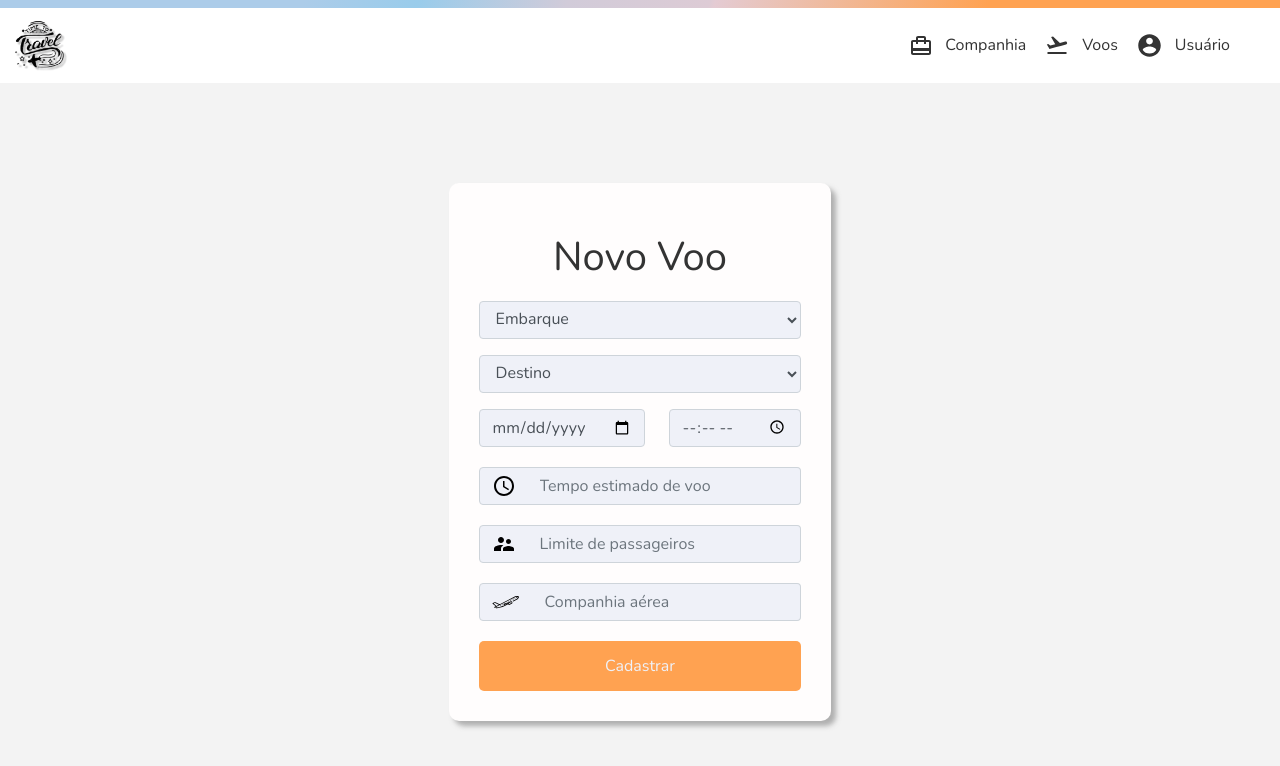
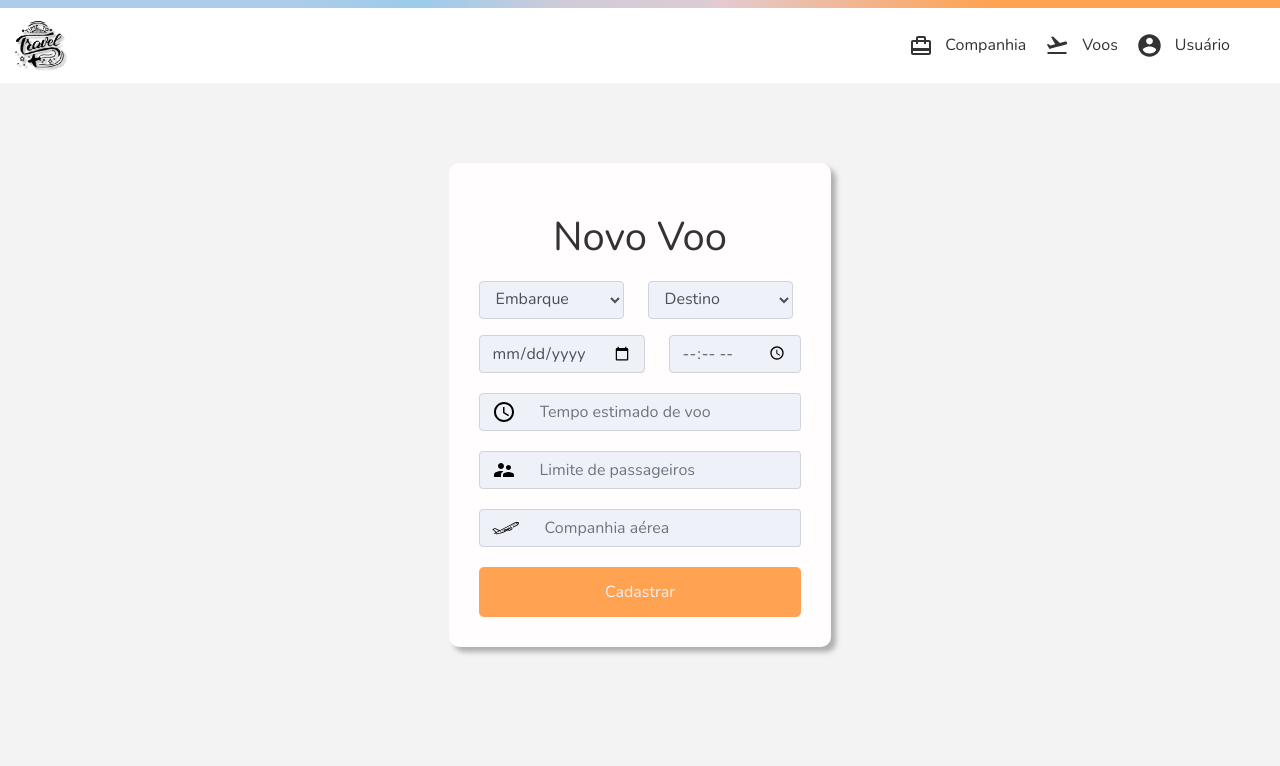
Before and after one commit to LucasRobbi/airport_vue, a Vue app: page /novo-voo in a window 1280 px wide. Shown: the top 766 px of the page. Built offline with nearby package versions, Linux system fonts and the light colour scheme.

Commit message:
new flight

```diff
--- a/src/App.vue
+++ b/src/App.vue
@@ -406,7 +406,7 @@ form {
   border: 1px solid #ced4da;
 }
 .styledContainer {
-  margin-top: 100px;
+  margin-top: 80px;
   background-color: rgb(255, 253, 253);
   max-width: 900px;
   height: auto;
--- a/src/views/admin/AdminNewTrip.vue
+++ b/src/views/admin/AdminNewTrip.vue
@@ -3,8 +3,8 @@
     <div class="d-flex justify-content-center">
       <div class="styledContainer">
         <h1>Novo Voo</h1>
-        <div>
-          <div class="form-group">
+        <div  class="d-flex">
+          <div class="form-group mr-4">
             <select class="form-control withBorder" id="embarque">
               <option selected disabled>Embarque</option>
               <option>São Paulo</option>
```
